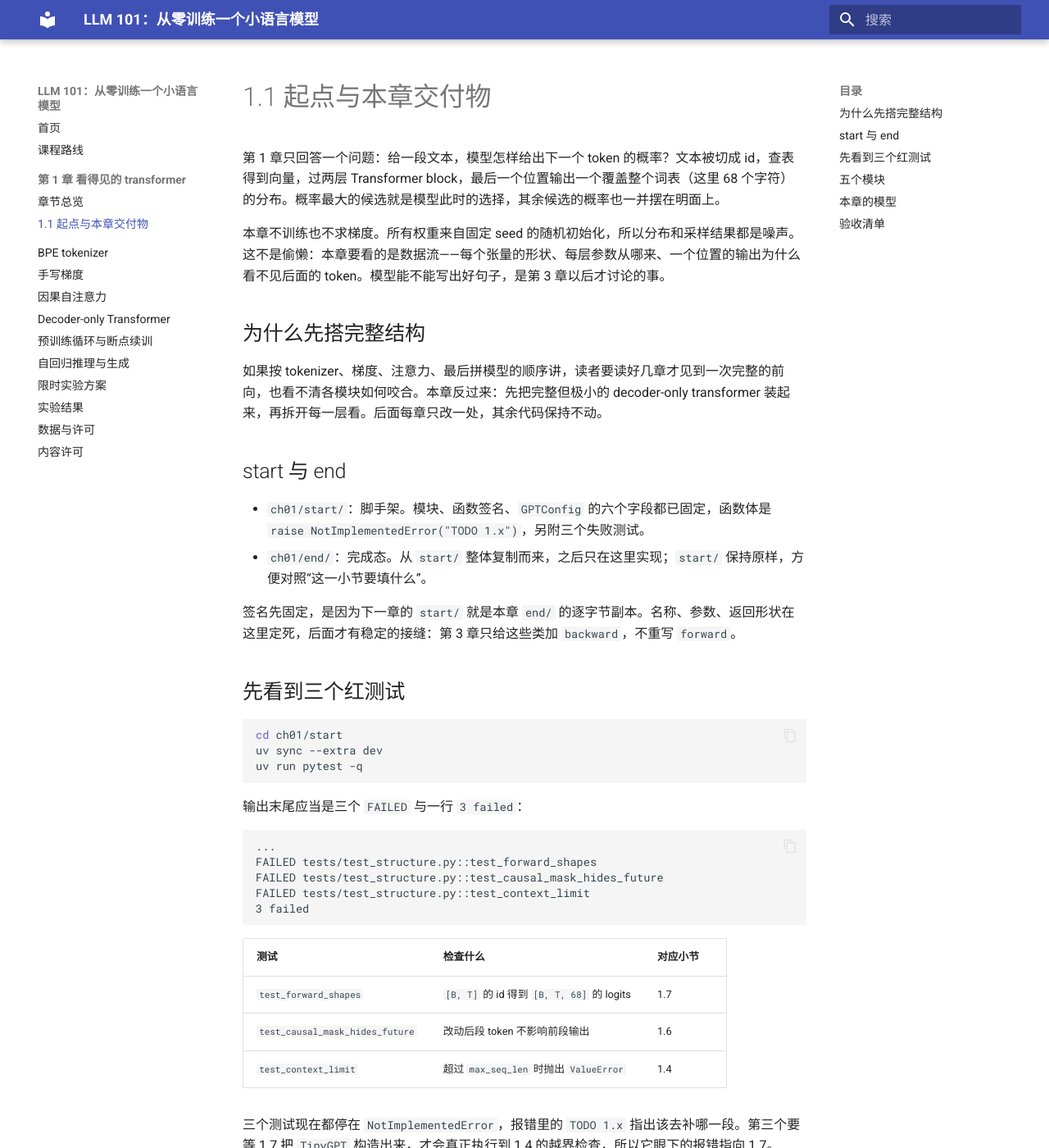
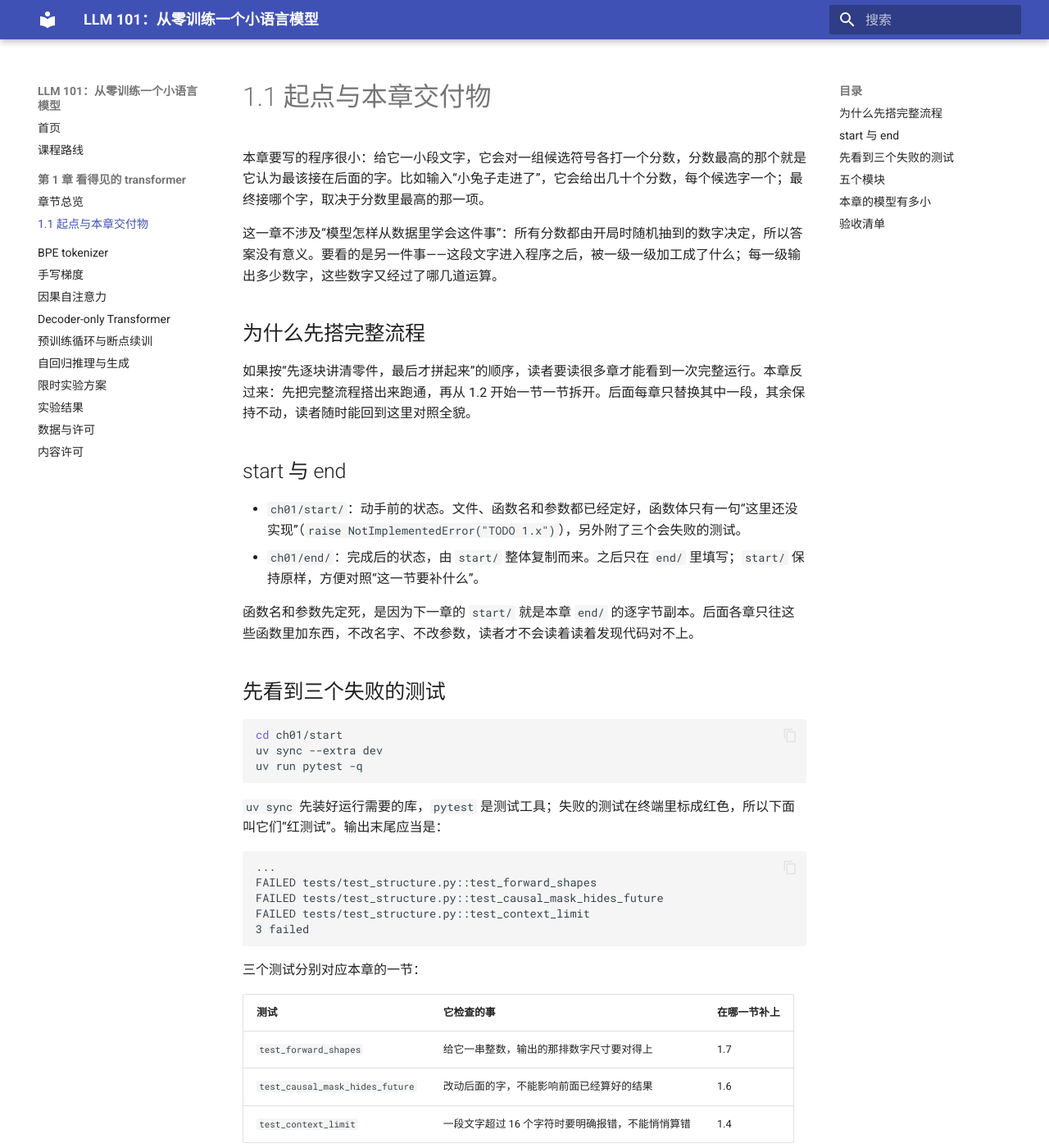
Before and after one commit to tigersoldier/llm-101, an MkDocs documentation site: the page built from docs/course/ch01/1.1.md, in a window 1280 px wide and 1400 px high. Shown: the whole window at 82% size. Built offline with MkDocs 1.6.1 and Material for MkDocs 9.7.7, drawn with Linux system fonts in a browser that asks for light colours; some of the changed text lies outside the part shown.

Commit message:
Rewrite the chapter 1 overview and 1.1 in plain language

````diff
--- a/docs/course/ch01/1.1.md
+++ b/docs/course/ch01/1.1.md
@@ -1,21 +1,21 @@
 # 1.1 起点与本章交付物
 
-第 1 章只回答一个问题：给一段文本，模型怎样给出下一个 token 的概率？文本被切成 id，查表得到向量，过两层 Transformer block，最后一个位置输出一个覆盖整个词表（这里 68 个字符）的分布。概率最大的候选就是模型此时的选择，其余候选的概率也一并摆在明面上。
+本章要写的程序很小：给它一小段文字，它会对一组候选符号各打一个分数，分数最高的那个就是它认为最该接在后面的字。比如输入“小兔子走进了”，它会给出几十个分数，每个候选字一个；最终接哪个字，取决于分数里最高的那一项。
 
-本章不训练也不求梯度。所有权重来自固定 seed 的随机初始化，所以分布和采样结果都是噪声。这不是偷懒：本章要看的是数据流——每个张量的形状、每层参数从哪来、一个位置的输出为什么看不见后面的 token。模型能不能写出好句子，是第 3 章以后才讨论的事。
+这一章不涉及“模型怎样从数据里学会这件事”：所有分数都由开局时随机抽到的数字决定，所以答案没有意义。要看的是另一件事——这段文字进入程序之后，被一级一级加工成了什么；每一级输出多少数字，这些数字又经过了哪几道运算。
 
-## 为什么先搭完整结构
+## 为什么先搭完整流程
 
-如果按 tokenizer、梯度、注意力、最后拼模型的顺序讲，读者要读好几章才见到一次完整的前向，也看不清各模块如何咬合。本章反过来：先把完整但极小的 decoder-only transformer 装起来，再拆开每一层看。后面每章只改一处，其余代码保持不动。
+如果按“先逐块讲清零件，最后才拼起来”的顺序，读者要读很多章才能看到一次完整运行。本章反过来：先把完整流程搭出来跑通，再从 1.2 开始一节一节拆开。后面每章只替换其中一段，其余保持不动，读者随时能回到这里对照全貌。
 
 ## start 与 end
 
-- `ch01/start/`：脚手架。模块、函数签名、`GPTConfig` 的六个字段都已固定，函数体是 `raise NotImplementedError("TODO 1.x")`，另附三个失败测试。
-- `ch01/end/`：完成态。从 `start/` 整体复制而来，之后只在这里实现；`start/` 保持原样，方便对照“这一小节要填什么”。
+- `ch01/start/`：动手前的状态。文件、函数名和参数都已经定好，函数体只有一句“这里还没实现”（`raise NotImplementedError("TODO 1.x")`），另外附了三个会失败的测试。
+- `ch01/end/`：完成后的状态，由 `start/` 整体复制而来。之后只在 `end/` 里填写；`start/` 保持原样，方便对照“这一节要补什么”。
 
-签名先固定，是因为下一章的 `start/` 就是本章 `end/` 的逐字节副本。名称、参数、返回形状在这里定死，后面才有稳定的接缝：第 3 章只给这些类加 `backward`，不重写 `forward`。
+函数名和参数先定死，是因为下一章的 `start/` 就是本章 `end/` 的逐字节副本。后面各章只往这些函数里加东西，不改名字、不改参数，读者才不会读着读着发现代码对不上。
 
-## 先看到三个红测试
+## 先看到三个失败的测试
 
 ```bash
 cd ch01/start
@@ -23,7 +23,7 @@ uv sync --extra dev
 uv run pytest -q
 ```
 
-输出末尾应当是三个 `FAILED` 与一行 `3 failed`：
+`uv sync` 先装好运行需要的库，`pytest` 是测试工具；失败的测试在终端里标成红色，所以下面叫它们“红测试”。输出末尾应当是：
 
 ```text
 ...
@@ -33,46 +33,48 @@ FAILED tests/test_structure.py::test_context_limit
 3 failed
 ```
 
-|测试|检查什么|对应小节|
+三个测试分别对应本章的一节：
+
+|测试|它检查的事|在哪一节补上|
 |---|---|---|
-|`test_forward_shapes`|`[B, T]` 的 id 得到 `[B, T, 68]` 的 logits|1.7|
-|`test_causal_mask_hides_future`|改动后段 token 不影响前段输出|1.6|
-|`test_context_limit`|超过 `max_seq_len` 时抛出 `ValueError`|1.4|
+|`test_forward_shapes`|给它一串整数，输出的那排数字尺寸要对得上|1.7|
+|`test_causal_mask_hides_future`|改动后面的字，不能影响前面已经算好的结果|1.6|
+|`test_context_limit`|一段文字超过 16 个字符时要明确报错，不能悄悄算错|1.4|
 
-三个测试现在都停在 `NotImplementedError`，报错里的 `TODO 1.x` 指出该去补哪一段。第三个要等 1.7 把 `TinyGPT` 构造出来，才会真正执行到 1.4 的越界检查，所以它眼下的报错指向 1.7。
+现在三个测试都停在 `NotImplementedError`（“还没实现”），报错里的 `TODO 1.x` 指出该补哪一段。第三个测试要等 1.7 把模型主体搭起来，才会走到 1.4 的长度检查，所以它眼下的报错指向 1.7。
 
 ## 五个模块
 
-|文件|职责|本章出现的对象|
+|文件|放什么|哪几节填|
 |---|---|---|
-|`tokenizer.py`|文本与 token id 互转|`CharacterTokenizer`|
-|`parameters.py`|参数值与其梯度缓冲|`Parameter`|
-|`layers.py`|四个可复用零件|`Linear`、`Embedding`、`LayerNorm`、`GELU`|
-|`attention.py`|因果多头自注意力|`MultiHeadSelfAttention`|
-|`model.py`|拼成两层模型|`GPTConfig`、`TransformerBlock`、`TinyGPT`|
+|`tokenizer.py`|把文字换成编号，再把编号换回文字|1.2|
+|`parameters.py`|模型里所有可以调整的数字|1.3|
+|`layers.py`|四个反复用到的小零件|1.3、1.5|
+|`attention.py`|让每个字参考它前面的字|1.6|
+|`model.py`|把零件拼成完整模型|1.7、1.8|
 
-依赖是单向的：`model.py` 使用 `layers.py` 与 `attention.py`，`attention.py` 使用 `layers.py`，`layers.py` 使用 `parameters.py`。阅读顺序照这个方向走：tokenizer → parameters → layers → attention → model，`start/README.md` 末尾列了同一份顺序。
+依赖是单向的：`model.py` 用 `layers.py` 和 `attention.py`，`attention.py` 用 `layers.py`，`layers.py` 用 `parameters.py`。阅读顺序也照这个方向走，`start/README.md` 末尾列了同一份顺序。
 
-## 本章的模型
+## 本章的模型有多小
 
-|项|取值|说明|
-|---|---|---|
-|词表|68|字符级：字母、空格、常用标点与特殊 token|
-|`max_seq_len`|16|最长 16 个 token|
-|`d_model`|16|隐藏状态宽度|
-|`n_layers`|2|Transformer block 数|
-|`n_heads`|2|每头 8 维|
-|`d_ff`|32|前馈隐藏层宽度|
-|参数量|5,824|float32 约 23 KiB|
+|规模|取值|
+|---|---|
+|可选的符号|68 个（1.2 会列出来）|
+|一段文字最多几个字符|16|
+|每个符号用几个数字表示|16|
+|同样的处理重复几层|2|
+|每层分成几组并行计算|2|
+|每层内部先扩到几个数字|32|
+|全部可调整的数字|5,824|
 
-这么小是为了让一层的张量在一屏内放下，数值可以手算核对。第 5 章会放大到 `d_model=256`、4 层，并逐项说明放大了什么。
+这么小是为了让每一级的数字能在一屏内放下、可以手算核对。第 5 章会把模型放大到最终尺寸，并逐项说明放大了什么；上表这些量在代码里的正式名字（例如 `d_model`）会在 1.3 和 1.7 的代码里出现。
 
 ## 验收清单
 
-全章写完时，以下三点都要成立：
+全章写完时，以下三条都要成立：
 
-- `cd ch01/end && uv run pytest -q` 全绿，其中包含“接口链拼出的 logits 与 `TinyGPT.forward` 一致”的等价性测试（容差 1e-6）。
-- `uv run python scripts/serve_demo.py` 启动后，浏览器里能输入文本并逐层查看张量。
-- 改动后段 token 不会改变前段的注意力输出。
+- `cd ch01/end && uv run pytest -q` 全部通过，其中包括“分成一层一层算”与“一次算完”结果一致的检查（误差小于 1e-6）。
+- `uv run python scripts/serve_demo.py` 启动后，浏览器里能输入文字，并一层一层看到数字。
+- 改动后面的字，不会改变前面已经算出的结果。
 
-现在能完成的是第一步：`cd ch01/start && uv run pytest -q` 得到 3 个失败。之后按 1.2 到 1.11 的顺序写，每节只让属于自己的检查转绿。
+现在能完成的是第一步：`cd ch01/start && uv run pytest -q` 得到 3 个失败。之后按 1.2 到 1.11 的顺序读，每节只让属于自己的检查通过。
````
Also changed, not shown: ch01/sections/1.1.md (+12 -10 lines), docs/course/ch01/index.md (+24 -22 lines).
